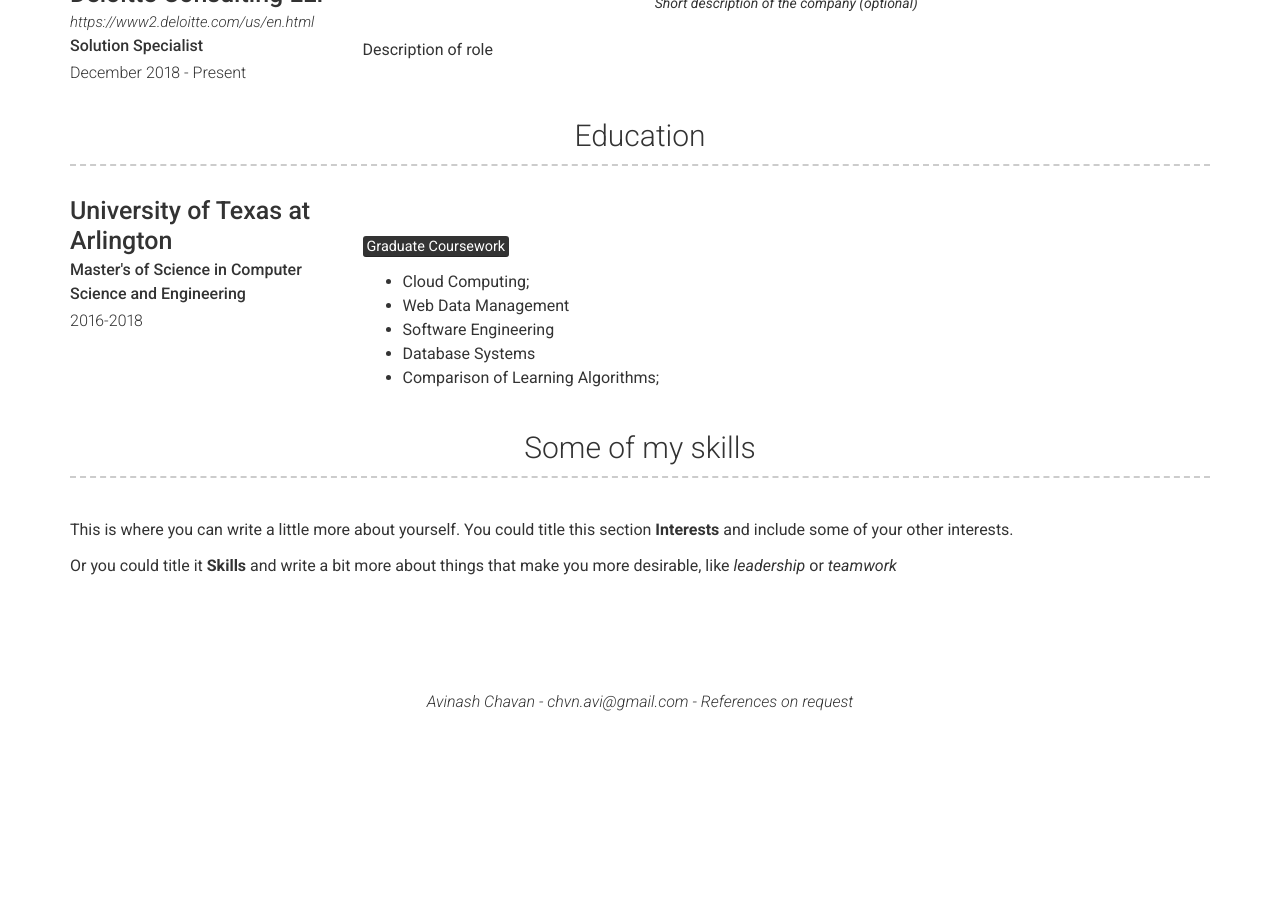
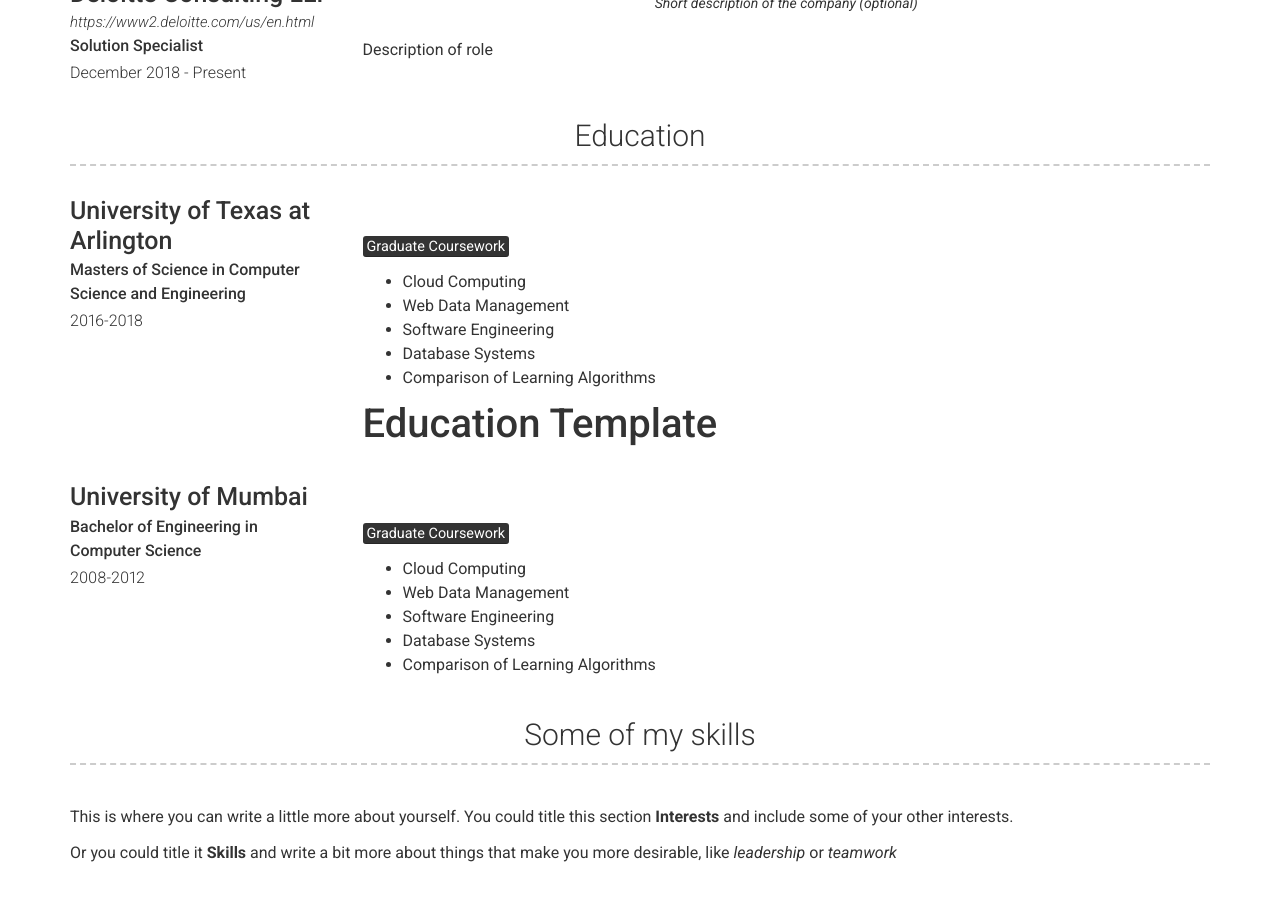
Before and after one commit to AvinashChavanN/avinashchavann.github.io, a Jekyll site: the page built from index.md, in a window 1280 px wide and 900 px high, scrolled down 974 px. Built offline with Jekyll 4.4.1, drawn with Linux system fonts in a browser that asks for light colours; before the commit the page ends 1700 px from its top, so only the background shows below that.

Commit message:
Trying education template

```diff
--- a/_data/education.yml
+++ b/_data/education.yml
@@ -2,12 +2,26 @@
 - layout: left
   name: University of Texas at Arlington
   dates: 2016-2018
-  qualification: Master's of Science in Computer Science and Engineering
+  qualification: Masters of Science in Computer Science and Engineering
   quote: >
   description: | # this will include new lines to allow paragraphs
     <mark>Graduate Coursework</mark>
-    - Cloud Computing;
+    - Cloud Computing
     - Web Data Management
     - Software Engineering
     - Database Systems
-    - Comparison of Learning Algorithms;
+    - Comparison of Learning Algorithms
+
+    # Education Template
+- layout: left
+  name: University of Mumbai
+  dates: 2008-2012
+  qualification: Bachelor of Engineering in Computer Science
+  quote: >
+  description: | # this will include new lines to allow paragraphs
+    <mark>Graduate Coursework</mark>
+    - Cloud Computing
+    - Web Data Management
+    - Software Engineering
+    - Database Systems
+    - Comparison of Learning Algorithms
```
